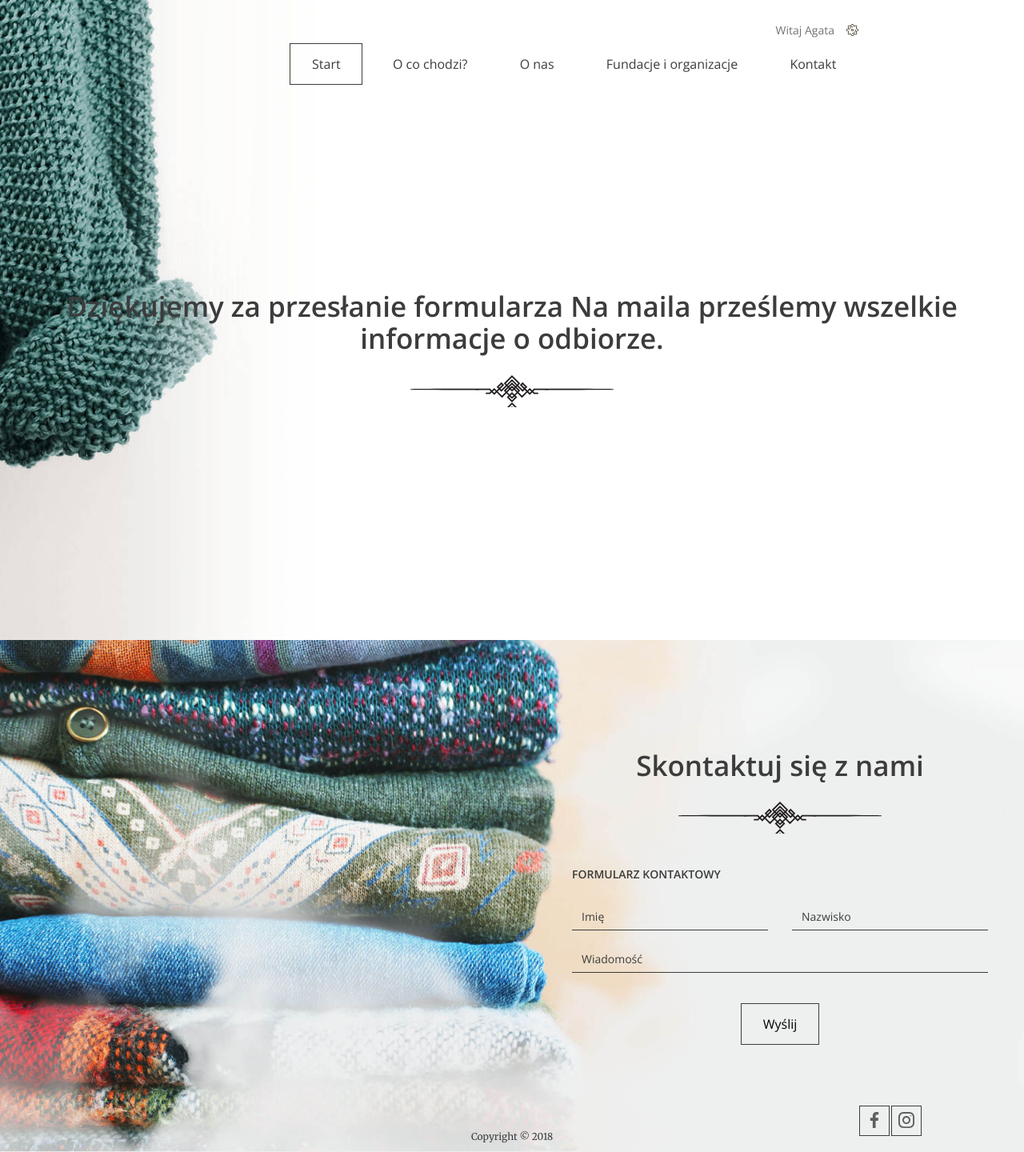
After one commit to devtraining84/Donations-for-the-organizations, a Django app: template hfo2/main/templates/form-confirmation.html in a window 1280 px wide. The commit adds this page. Shown: the whole page at 80% size. Run offline with Django 3.2, Linux system fonts and the light colour scheme; the template is opened without the code that fills it, so the values that code supplies are empty.

Commit message:
add next functions

```diff
--- /dev/null
+++ b/hfo2/main/templates/form-confirmation.html
@@ -0,0 +1,79 @@
+<!DOCTYPE html>
+<html lang="pl">
+  <head>
+    <meta charset="UTF-8" />
+    <meta name="viewport" content="width=device-width, initial-scale=1.0" />
+    <meta http-equiv="X-UA-Compatible" content="ie=edge" />
+    <title>Document</title>
+    <link rel="stylesheet" href="css/style.css" />
+  </head>
+  <body>
+    <header class="header--form-page">
+      <nav class="container container--70">
+        <ul class="nav--actions">
+          <li class="logged-user">
+            Witaj Agata
+            <ul class="dropdown">
+              <li><a href="#">Profil</a></li>
+              <li><a href="#">Moje zbiórki</a></li>
+              <li><a href="#">Wyloguj</a></li>
+            </ul>
+          </li>
+        </ul>
+
+        <ul>
+          <li><a href="index.html" class="btn btn--without-border active">Start</a></li>
+          <li><a href="index.html#steps" class="btn btn--without-border">O co chodzi?</a></li>
+          <li><a href="index.html#about-us" class="btn btn--without-border">O nas</a></li>
+          <li><a href="index.html#help" class="btn btn--without-border">Fundacje i organizacje</a></li>
+          <li><a href="index.html#contact" class="btn btn--without-border">Kontakt</a></li>
+        </ul>
+      </nav>
+
+      <div class="slogan container container--90">
+          <h2>
+            Dziękujemy za przesłanie formularza Na maila prześlemy wszelkie
+            informacje o odbiorze.
+          </h2>
+      </div>
+    </header>
+
+    <footer>
+      <div class="contact">
+        <h2>Skontaktuj się z nami</h2>
+        <h3>Formularz kontaktowy</h3>
+        <form class="form--contact">
+          <div class="form-group form-group--50">
+            <input type="text" name="name" placeholder="Imię" />
+          </div>
+          <div class="form-group form-group--50">
+            <input type="text" name="surname" placeholder="Nazwisko" />
+          </div>
+
+          <div class="form-group">
+            <textarea
+              name="message"
+              placeholder="Wiadomość"
+              rows="1"
+            ></textarea>
+          </div>
+
+          <button class="btn" type="submit">Wyślij</button>
+        </form>
+      </div>
+      <div class="bottom-line">
+        <span class="bottom-line--copy">Copyright &copy; 2018</span>
+        <div class="bottom-line--icons">
+          <a href="#" class="btn btn--small"
+            ><img src="images/icon-facebook.svg"
+          /></a>
+          <a href="#" class="btn btn--small"
+            ><img src="images/icon-instagram.svg"
+          /></a>
+        </div>
+      </div>
+    </footer>
+
+    <script src="js/app.js"></script>
+  </body>
+</html>
```
Also changed, not shown: hfo2/main/templates/form.html (+1 -63 lines), hfo2/main/views.py (+5 -4 lines).
